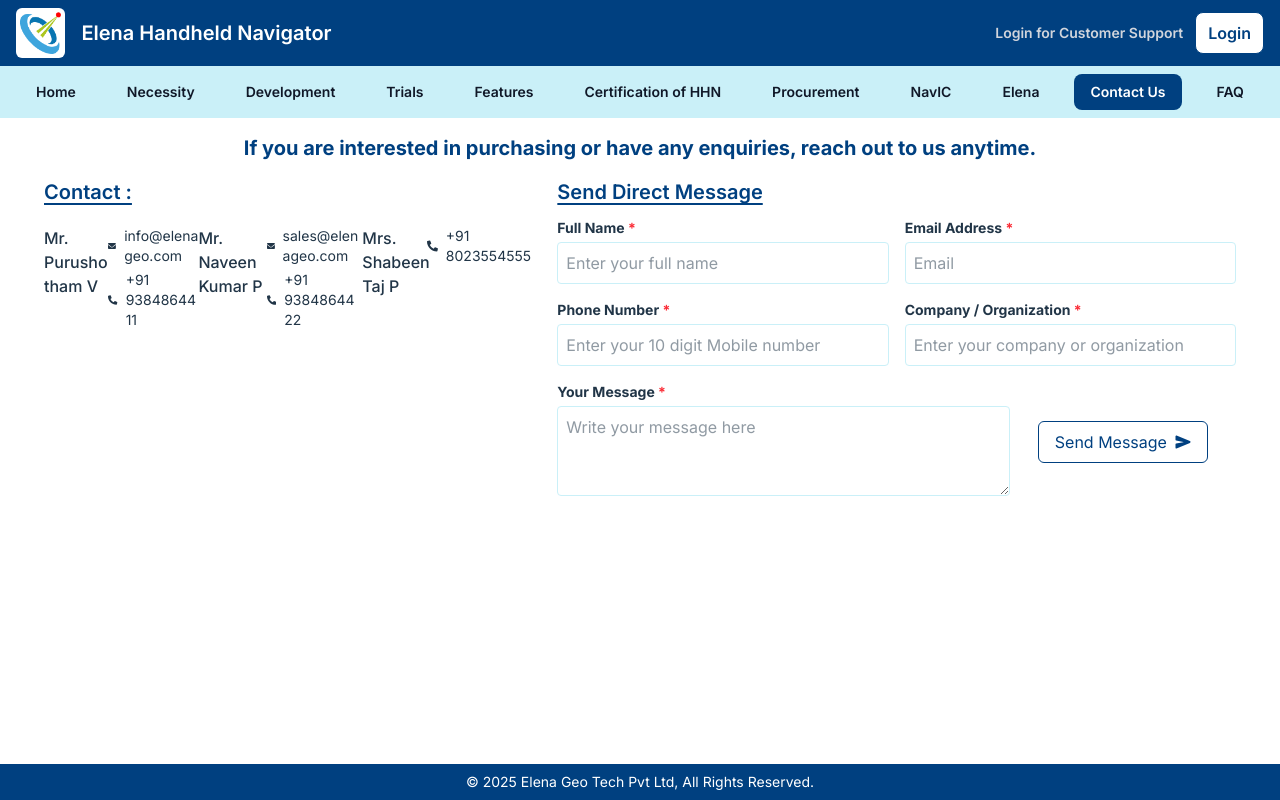
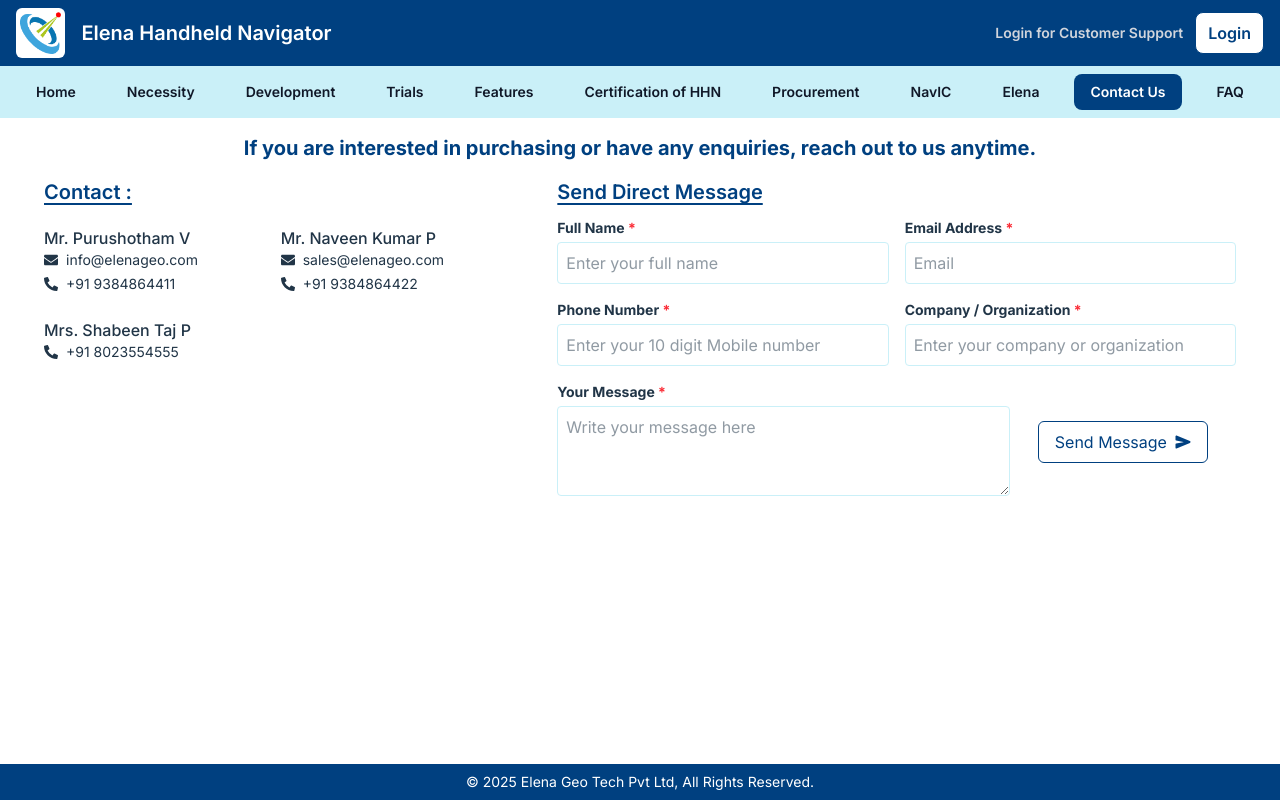
Before and after one commit to ramyashetty1711/HHN-Ver-2, a React (Vite) app: page /contact in a window 1280 px wide. Built offline with nearby package versions, Linux system fonts and the light colour scheme.

Commit message:
Contact page Responsive update

```diff
--- a/src/Routes.jsx
+++ b/src/Routes.jsx
@@ -1,4 +1,4 @@
-import React, { Suspense } from "react";
+import React, { lazy, Suspense } from "react";
 import {
   BrowserRouter as Router,
   Routes,
@@ -10,24 +10,26 @@
 import Navbar from "./components/Common/Navbar";
 import Footer from "./components/Common/Footer";
 import Home from "./components/Home/Home";
-import BackGround from "./components/BackGround/BackGround";
-import Necessity from "./components/Necessity/Necessity";
-import Development from "./components/Development/Development";
-import Trials from "./components/Trials/Trials";
-import Feature from "./components/Feature/Feature";
-import Procurment from "./components/Procurment/Procurment";
-import NavIC from "./components/NaVIC/NaVIC";
-import Elena from "./components/Elena/Elena";
-import Contact from "./components/Contact/Contact";
-import Help from "./components/Help/Help";
-import About from "./components/About/About";
-import Login from "./components/Login/Login";
-import Wrapper from "./Wrapper";
-import Feedback from "./components/Support/Feedback";
-import Ticket from "./components/Support/Ticket";
-import Cert from "./components/CofHHN/Cert";
-import More from "./components/More/More";
-import VerificationModal from "./components/Verification/Verification";
+const BackGround = lazy(() => import("./components/BackGround/BackGround"));
+const Necessity = lazy(() => import("./components/Necessity/Necessity"));
+const Development = lazy(() => import("./components/Development/Development"));
+const Trials = lazy(() => import("./components/Trials/Trials"));
+const Feature = lazy(() => import("./components/Feature/Feature"));
+const Procurment = lazy(() => import("./components/Procurment/Procurment"));
+const NavIC = lazy(() => import("./components/NaVIC/NaVIC"));
+const Elena = lazy(() => import("./components/Elena/Elena"));
+const Contact = lazy(() => import("./components/Contact/Contact"));
+const Help = lazy(() => import("./components/Help/Help"));
+const About = lazy(() => import("./components/About/About"));
+const Login = lazy(() => import("./components/Login/Login"));
+const Wrapper = lazy(() => import("./Wrapper"));
+const Feedback = lazy(() => import("./components/Support/Feedback"));
+const Ticket = lazy(() => import("./components/Support/Ticket"));
+const Cert = lazy(() => import("./components/CofHHN/Cert"));
+const More = lazy(() => import("./components/More/More"));
+const VerificationModal = lazy(() =>
+  import("./components/Verification/Verification")
+);
 
 export default function AppRoutes() {
   const routes = [
--- a/src/components/Contact/Contact.jsx
+++ b/src/components/Contact/Contact.jsx
@@ -143,9 +143,9 @@
           <h2 className="text-xl font-semibold md:text-md md:mb-1 mb-2  text-[var(--heading)] md:mt-0 mt-2 underline underline-offset-4">
             Contact :
           </h2>
-          <div className="mt-5 space-y-6 text-md grid md:flex grid-cols-12">
+          <div className="mt-5 space-y-6 text-md grid  grid-cols-12">
             {/* Contact 1 */}
-            <div className="grid grid-cols-12 items-start col-span-6 wrap-anywhere">
+            <div className="grid grid-cols-12 md:grid-cols-6 items-start col-span-6 wrap-anywhere">
               <div className="md:col-span-5 col-span-12 font-medium">
                 Mr. Purushotham V
               </div>
@@ -166,7 +166,7 @@
             </div>
 
             {/* Contact 2 */}
-            <div className="grid grid-cols-12 items-start col-span-6 wrap-anywhere">
+            <div className="grid grid-cols-12 md:grid-cols-6 items-start col-span-6 wrap-anywhere">
               <div className="md:col-span-5 col-span-12 font-medium">
                 Mr. Naveen Kumar P
               </div>
@@ -187,7 +187,7 @@
             </div>
 
             {/* Contact 3 */}
-            <div className="grid grid-cols-12 items-start col-span-6">
+            <div className="grid grid-cols-12 md:grid-cols-6 items-start col-span-6">
               <div className="md:col-span-5 col-span-12 font-medium">
                 Mrs. Shabeen Taj P
               </div>
--- a/src/components/Support/Ticket.jsx
+++ b/src/components/Support/Ticket.jsx
@@ -248,7 +248,7 @@
           Raise Ticket
         </div>
       </div>
-      <div className="pb-4 max-h-[60vh] overflow-y-auto custom-scrollbar">
+      <div className="pb-4 max-h-[60vh] min-h-[51vh] overflow-y-auto custom-scrollbar">
         <table className="min-w-full divide-y divide-gray-200 border border-gray-200">
           <thead className="bg-gray-100 text-left text-sm font-semibold text-gray-700 sticky top-0 z-10">
             <tr>
```
